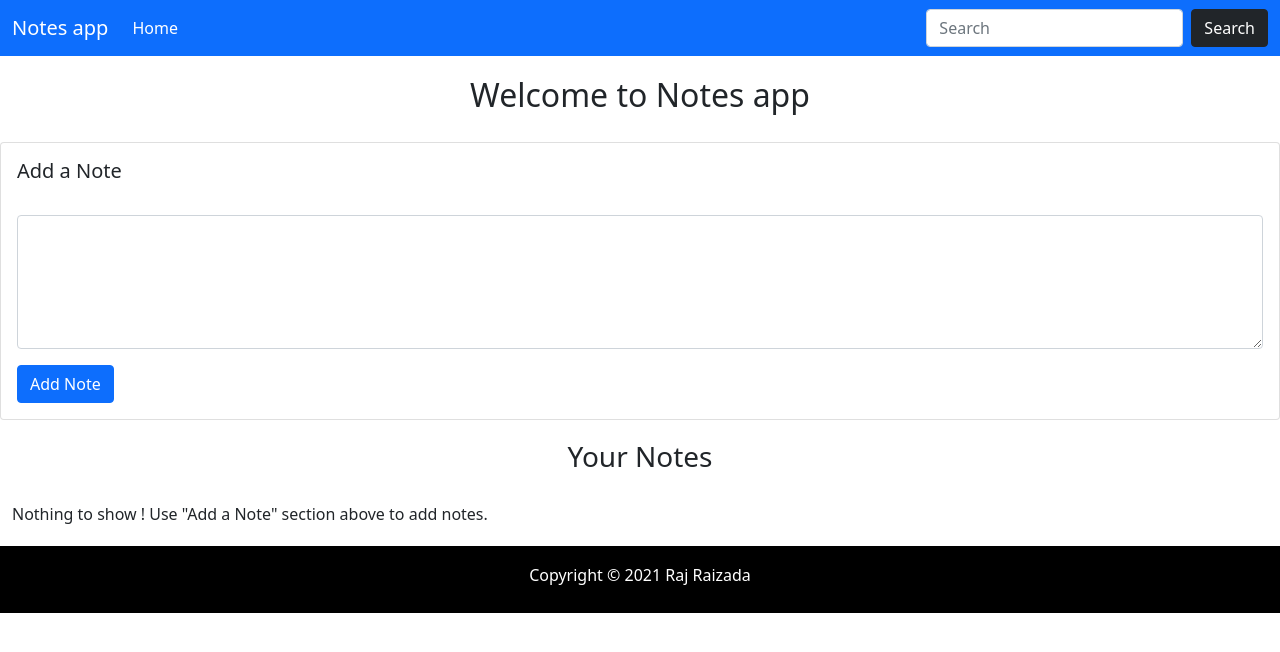
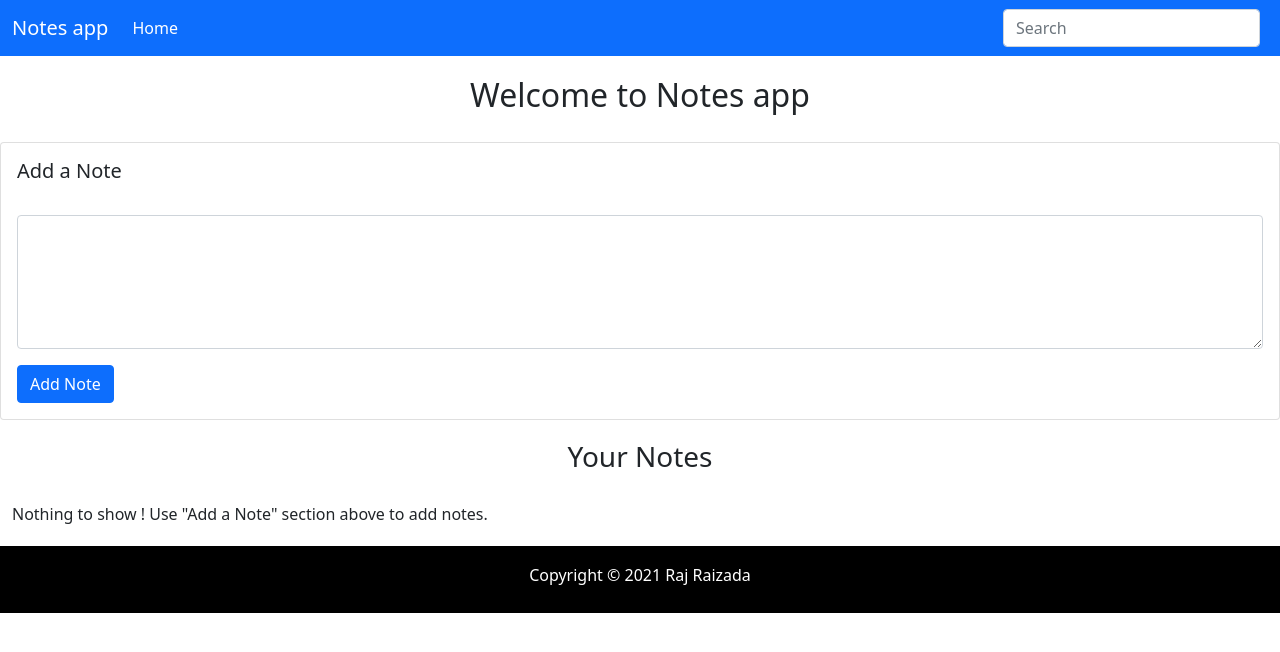
Before and after one commit to rajraizada/Notes-App, a plain HTML site: page index.html in a window 1280 px wide. Drawn offline with nearby package versions, Linux system fonts and the light colour scheme.

Commit message:
Update index.html

```diff
--- a/index.html
+++ b/index.html
@@ -54,7 +54,7 @@
                 </ul>
                 <form class="d-flex">
                     <input class="form-control me-2" id="searchTxt" type="search" placeholder="Search" aria-label="Search">
-                    <button class="btn btn-dark" type="submit">Search</button>
+<!--                     <button class="btn btn-dark" type="submit">Search</button> -->
                 </form>
             </div>
         </div>
```
